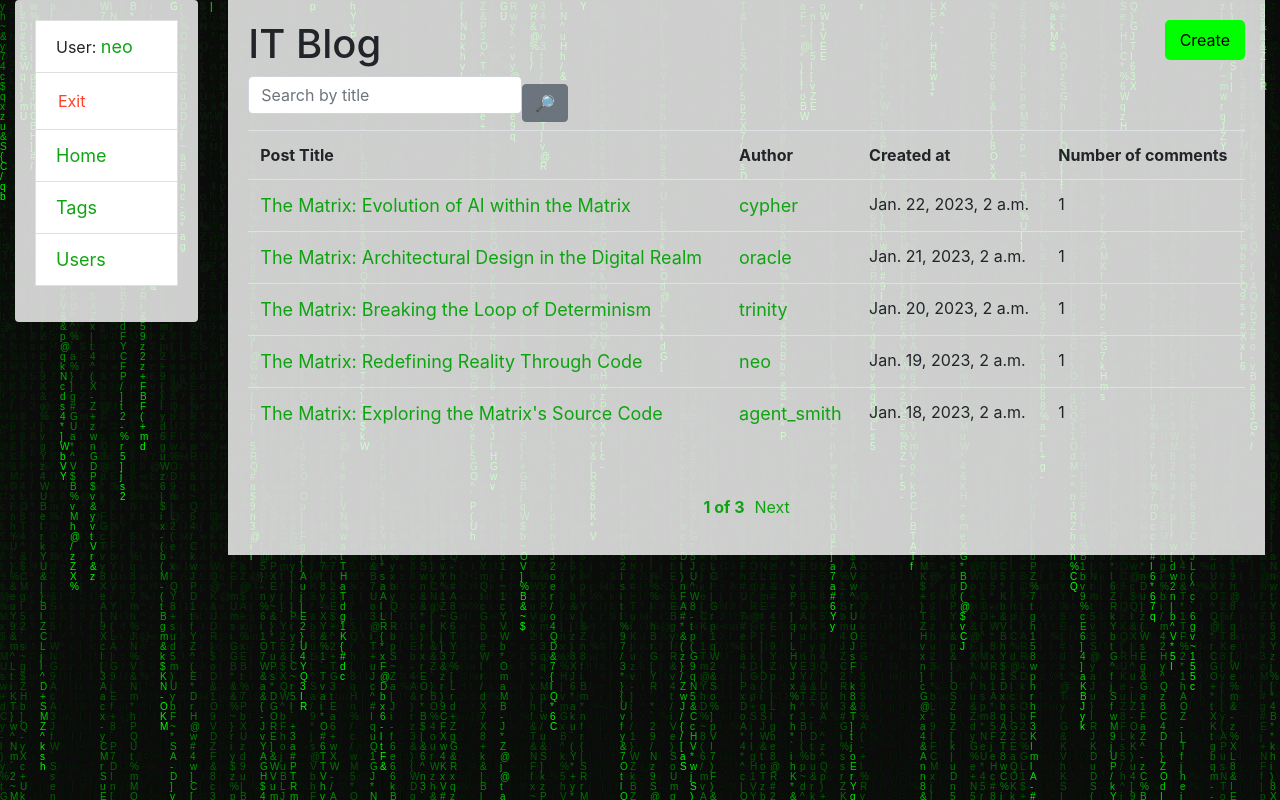
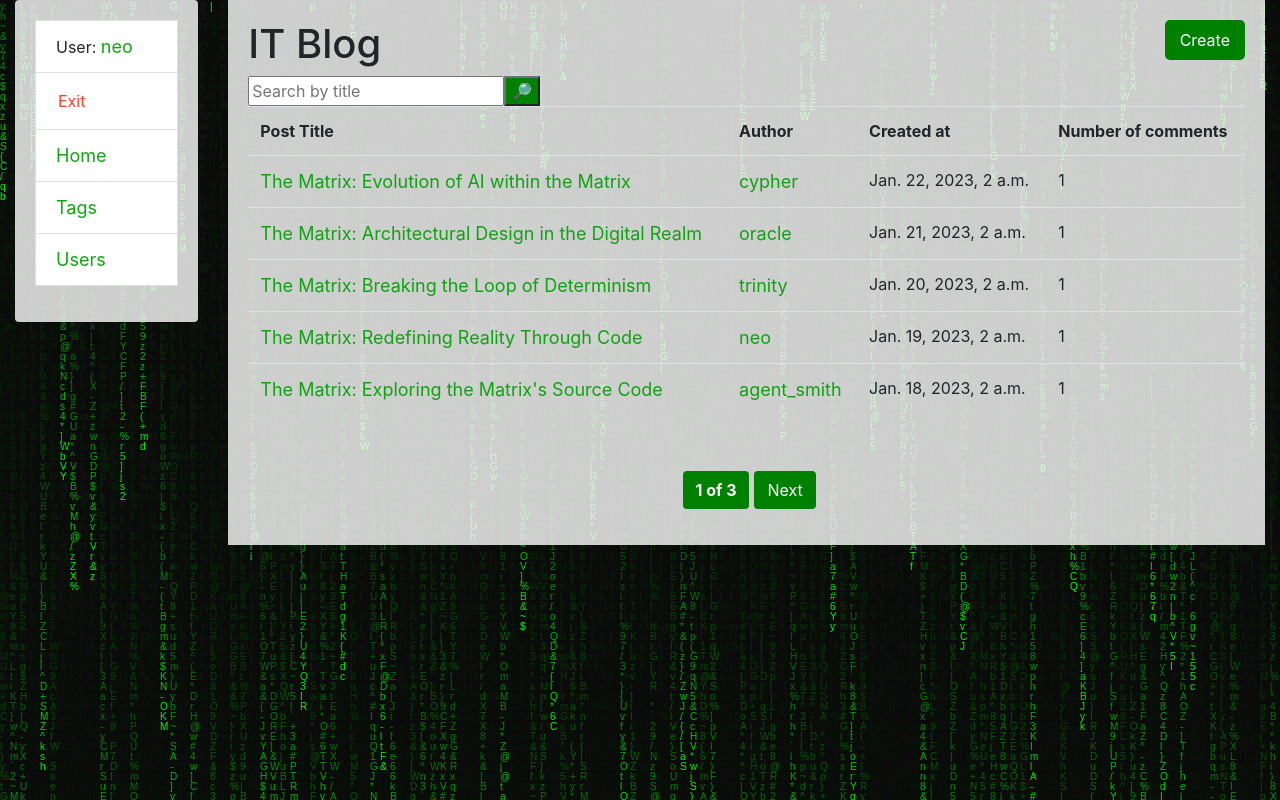
Before and after one commit to MaxymChyncha/it-blog, a Django app: page / in a window 1280 px wide. Run offline with Django 5.2, Linux system fonts and the light colour scheme; a user stored in the database is signed in; data comes from the database, SQL or seed files in the repository; some libraries are stand-ins or nearby versions.

Commit message:
refactor(UI): refactor create and pagination buttons

```diff
--- a/static/css/styles.css
+++ b/static/css/styles.css
@@ -76,8 +76,8 @@
 }
 
 .matrix-button-primary {
-    background-color: #00FF00;
-    color: #000;
+    background-color: green;
+    color: white;
     border: none;
     padding: 8px 15px;
     text-decoration: none;
@@ -86,7 +86,7 @@
 }
 
 .matrix-button-primary:hover {
-    background-color: #33FF33;
+    background-color: rgba(39,161,15,0.96);
 }
 
 .matrix-blog-list {
@@ -112,13 +112,13 @@
 }
 
 .matrix-page-link {
-    color: rgba(6, 161, 8, 0.96);
+    color: white;
     text-decoration: none;
     cursor: pointer;
 }
 
 .matrix-page-link:hover {
-    color: rgba(6, 161, 8, 0.96);
+    color: black;
 }
 
 .matrix-page-item.active .matrix-page-link {
--- a/templates/includes/pagination.html
+++ b/templates/includes/pagination.html
@@ -3,15 +3,15 @@
 <div class="sidebar-nav">
   <ul class="matrix-pagination pagination">
     {% if page_obj.has_previous %}
-      <li class="matrix-page-item page-item">
+      <li style="background-color: green; color: white" class="btn">
         <a href="?{% query_transform request page=page_obj.previous_page_number %}" class="matrix-page-link">Prev</a>
       </li>
     {% endif %}
-    <li class="matrix-page-item active page-item active">
+    <li style="background-color: green; color: white" class="matrix-page-item active btn b">
       <span class="matrix-page-link">{{ page_obj.number }} of {{ paginator.num_pages }}</span>
     </li>
     {% if page_obj.has_next %}
-      <li class="matrix-page-item page-item">
+      <li style="background-color: green; color: white" class="btn">
         <a href="?{% query_transform request page=page_obj.next_page_number %}" class="matrix-page-link">Next</a>
       </li>
     {% endif %}
--- a/templates/includes/sidebar.html
+++ b/templates/includes/sidebar.html
@@ -2,7 +2,7 @@
   <ul class="matrix-list">
     {% if user.is_authenticated %}
       <li class="list-group-item">User:
-        <a href="{{ user.get_absolute_url }}" class="matrix-link">{{ user.get_username }}</a></li>
+        <a href="{{ request.user.get_absolute_url }}" class="matrix-link">{{ request.user.get_username }}</a></li>
       <li class="list-group-item">
         <form action="{% url 'user:logout' %}?next={{ request.path }}" method="post">
           {% csrf_token %}
--- a/templates/post/post_list.html
+++ b/templates/post/post_list.html
@@ -10,9 +10,9 @@
         Create
       </a>
     </h1>
-    <form method="get" action="" class="matrix-form-inline form-inline">
-      {{ search_form|crispy }}
-      <input type="submit" value="🔎" class="btn-secondary btn">
+    <form role="search" method="get" action="" class="matrix-form-inline form-inline">
+      {{ search_form }}
+      <input style="background-color: green" type="submit" value="🔎" class="btn-secondary">
     </form>
     {% if post_list %}
       <table class="table">
--- a/templates/post/tag_list.html
+++ b/templates/post/tag_list.html
@@ -11,8 +11,8 @@
     {% endif %}
     <h1>Tags</h1>
     <form method="get" action="" class="matrix-form-inline form-inline">
-      {{ search_form|crispy }}
-      <input type="submit" value="🔎" class="btn-secondary btn">
+      {{ search_form }}
+      <input style="background-color: green" type="submit" value="🔎" class="btn-secondary">
     </form>
     {% if tag_list %}
       <table class="table">
--- a/templates/user/user_list.html
+++ b/templates/user/user_list.html
@@ -11,8 +11,8 @@
     {% endif %}
     <h1>Users</h1>
     <form method="get" action="" class="matrix-form-inline form-inline">
-      {{ search_form|crispy }}
-      <input type="submit" value="🔎" class="btn-secondary btn">
+      {{ search_form }}
+      <input style="background-color: green" type="submit" value="🔎" class="btn-secondary">
     </form>
     <table class="table">
       <tr>
```
